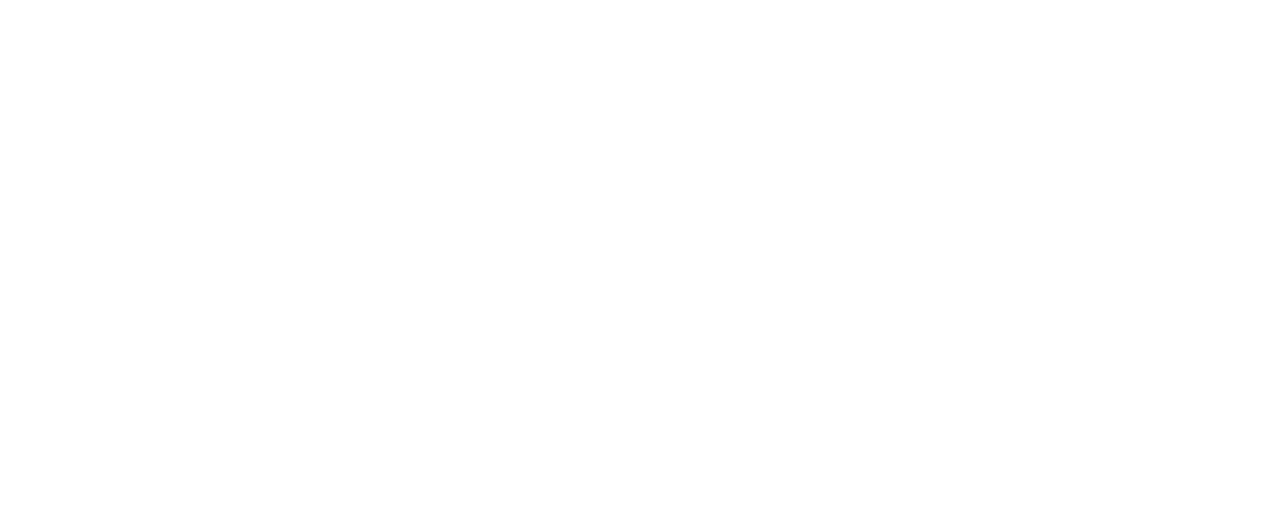
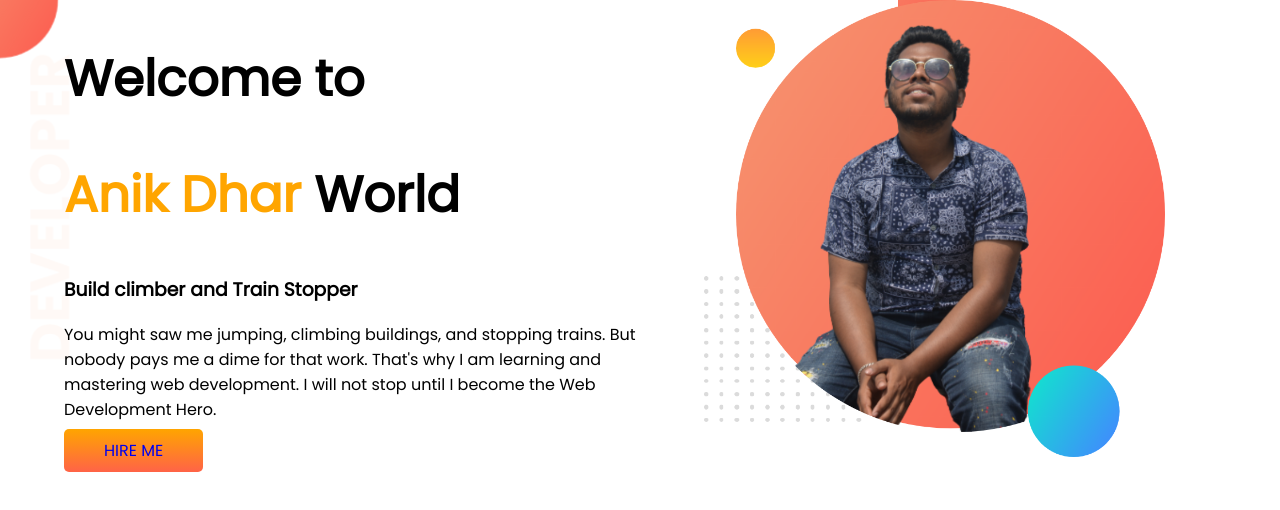
Before and after one commit to anikdha11/developer-potfolio, a plain HTML site: page index.html in a window 1280 px wide. Drawn offline with Linux system fonts and the light colour scheme.

Commit message:
top banner added

```diff
--- a/index.html
+++ b/index.html
@@ -1,13 +1,41 @@
 <!DOCTYPE html>
 <html lang="en">
-<head>
-    <meta charset="UTF-8">
-    <meta http-equiv="X-UA-Compatible" content="IE=edge">
-    <meta name="viewport" content="width=device-width, initial-scale=1.0">
-    <link rel="stylesheet" href="style.css">
+  <head>
+    <meta charset="UTF-8" />
+    <meta http-equiv="X-UA-Compatible" content="IE=edge" />
+    <meta name="viewport" content="width=device-width, initial-scale=1.0" />
+    <link rel="preconnect" href="https://fonts.googleapis.com" />
+    <link rel="preconnect" href="https://fonts.gstatic.com" crossorigin />
+    <link
+      href="https://fonts.googleapis.com/css2?family=Poppins&display=swap"
+      rel="stylesheet"
+    />
+    <link rel="stylesheet" href="style.css" />
     <title>Anik Dhar Protfolio</title>
-</head>
-<body>
+  </head>
+  <body>
+    <section class="top-banner">
+      <div class="half-width">
+        <h1>Welcome to</h1>
+        <h1><span class="orange-color">Anik Dhar</span> World</h1>
+        <h3>Build climber and Train Stopper</h3>
+        <p>
+          You might saw me jumping, climbing buildings, and stopping trains. But
+          nobody pays me a dime for that work. That's why I am learning and
+          mastering web development. I will not stop until I become the Web
+          Development Hero.
 
-</body>
+        </p>
+        <a class="link-button"target="blank" href="https://www.linkedin.com/in/anik-dhar-b353b31a5/">HIRE ME</a>
+      </div>
+      <div class="half-width"><img src="images/anik.png" alt="" /></div>
+    </section>
+
+
+
+
+
+
+
+  </body>
 </html>
--- a/style.css
+++ b/style.css
@@ -0,0 +1,30 @@
+body {
+  font-family: "Poppins", sans-serif;
+  margin: 0;
+}
+h1 {
+  font-size: 50px;
+}
+.orange-color {
+  color: orange;
+}
+section {
+  display: flex;
+}
+.half-width {
+  width: 50%;
+  padding-left: 5%;
+}
+.half-width img {
+  width: 80%;
+}
+
+.link-button {
+  text-decoration: none;
+  background-image: linear-gradient(orange, tomato);
+  padding: 10px 40px;
+  border-radius: 5px;
+}
+.top-banner {
+  background-image: url(images/top-banner.png);
+}
```
Also changed, not shown: images/anik.png (added), images/top-banner.png (added).
